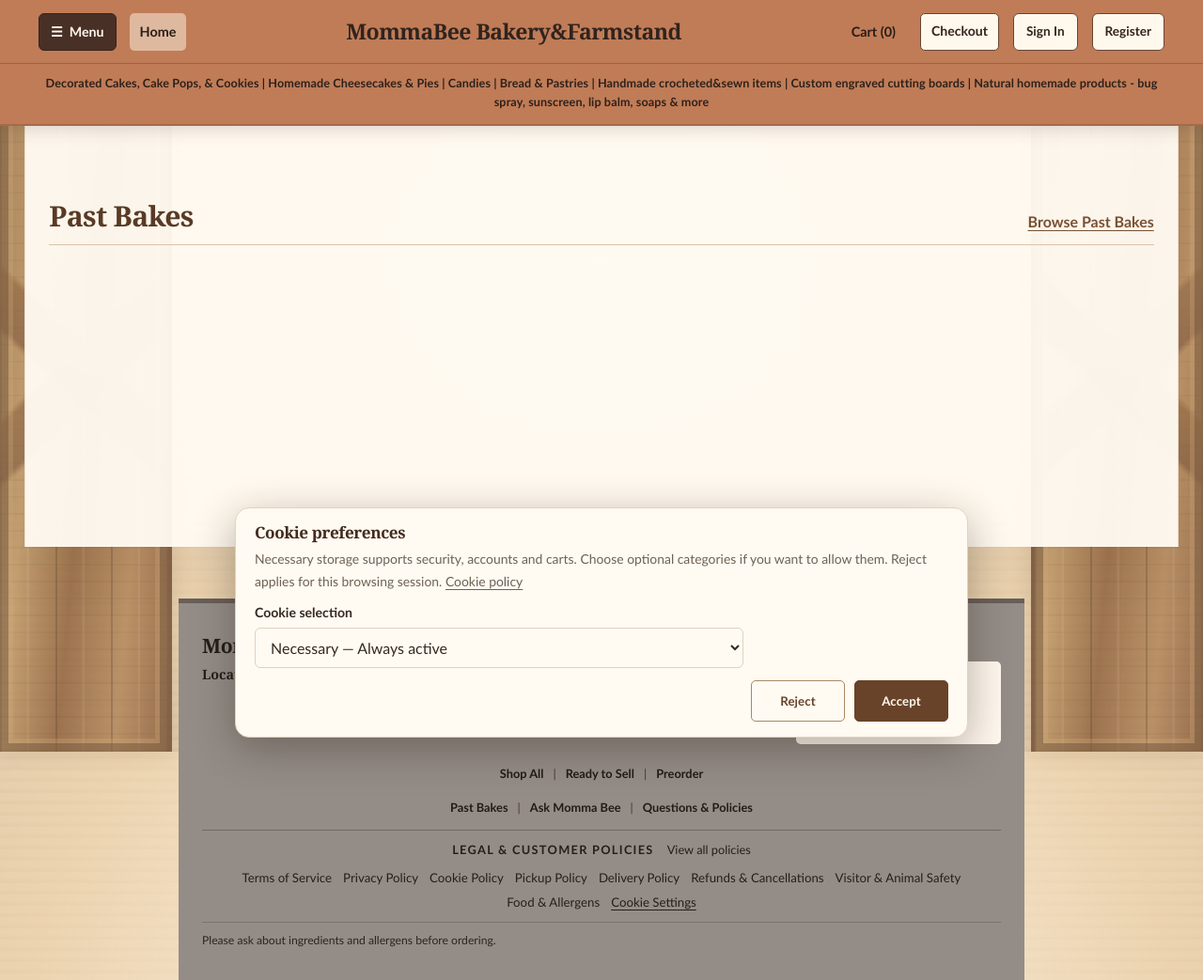
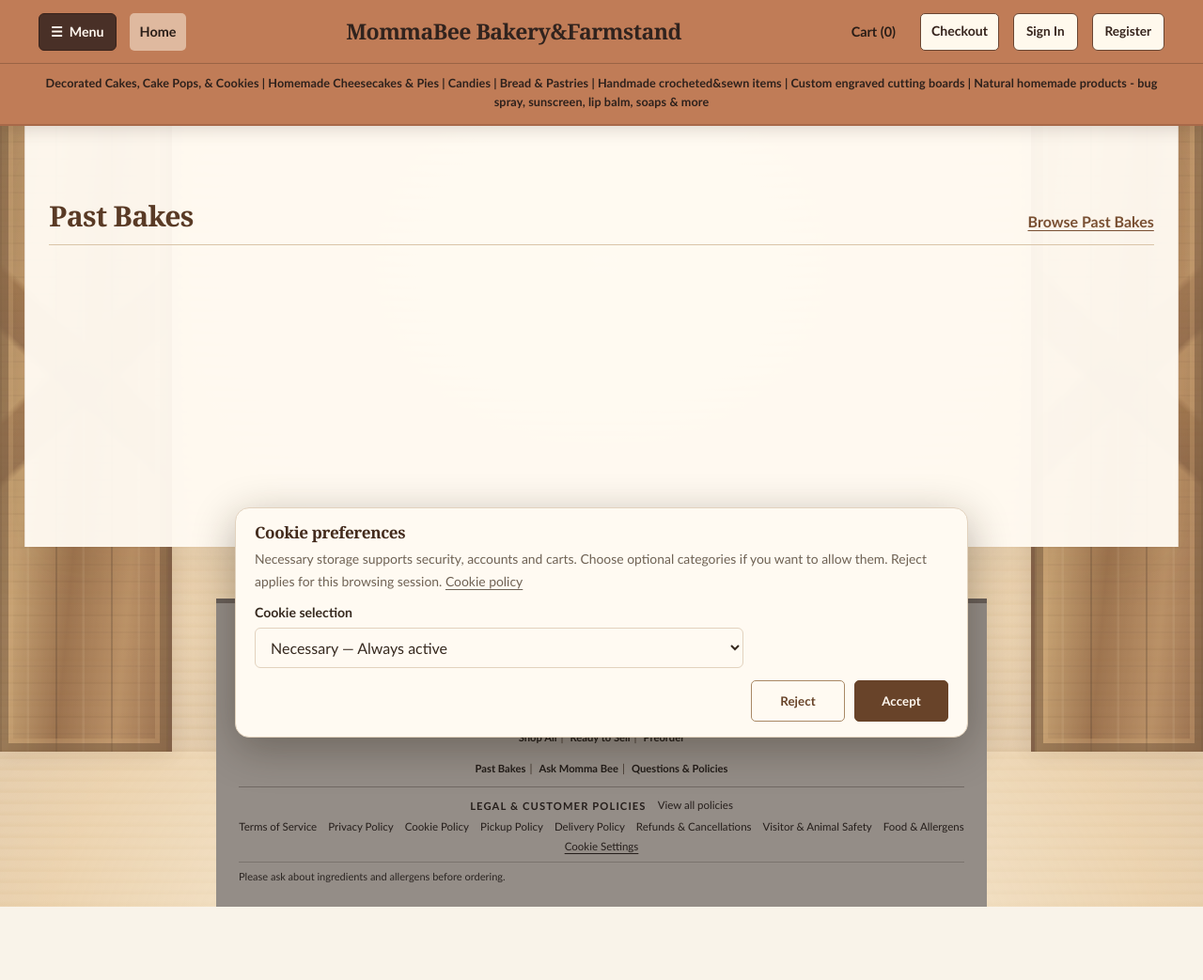
Before and after one commit to MommaBees/MommaBees-Website, a website: page site/index.html in a window 1280 px wide. Shown: the whole page at 94% size. After the commit the page ends 965 px from the top, so only its background shows below. Drawn offline with Linux system fonts and the light colour scheme; no server answers.

Commit message:
Reduce footer text and width without changing site branding

```diff
--- a/site/country-home-v2.css
+++ b/site/country-home-v2.css
@@ -2190,3 +2190,28 @@
 #admin-main .media-cleanup-photo{display:flex;align-items:center;gap:10px;min-width:0;overflow-wrap:anywhere;}
 #admin-main .media-cleanup-photo img{height:66px;width:66px;flex:none;border:1px solid #cdb69d;border-radius:4px;background:#f8f0e8;object-fit:cover;}
 #admin-main .media-cleanup-photo span{font-size:.75rem;}
+
+/* MBB-UI-070 — compact footer typography with centered overall site footer. */
+body .footer{width:calc(100% - clamp(28px,12vw,200px));max-width:820px;padding:clamp(16px,2.4vw,24px) 0;}
+body .footer>.shell{width:100%;max-width:100%;padding-inline:clamp(12px,2vw,24px);}
+body .footer .footer-inner{grid-template-columns:minmax(0,1fr) minmax(155px,192px);gap:12px 18px;}
+body .footer .footer-brand-name{font-size:clamp(1.2rem,1.45vw,1.45rem);line-height:1.23;overflow-wrap:anywhere;}
+body .footer .footer-location{font-size:clamp(.78rem,.95vw,.9rem);line-height:1.38;margin:6px 0 0;}
+body .footer .footer-col-title{font-size:.66rem;letter-spacing:.1em;margin-bottom:7px;}
+body .footer .footer-qr{max-width:192px;padding:8px;gap:7px;font-size:.76rem;line-height:1.35;}
+body .footer .footer-qr svg{width:54px!important;height:54px!important;flex:none;}
+body .footer .footer-navigation{gap:4px;max-width:100%;}
+body .footer .footer-nav-row{gap:2px 7px;}
+body .footer .footer-nav-row>a{font-size:clamp(.7rem,.86vw,.77rem);min-height:23px;gap:4px;}
+body .footer .footer-nav-row>a:not(:last-child)::after{font-size:.75rem;}
+body .footer .footer-legal{max-width:100%;padding:10px 0 8px;margin:8px 0 0;font-size:.72rem;}
+body .footer .footer-legal-heading{font-size:.7rem;gap:6px 12px;margin-bottom:5px;}
+body .footer .footer-legal-heading a{font-size:.72rem;}
+body .footer .footer-legal-links{gap:4px 12px;line-height:1.45;}
+body .footer .footer-legal a,body .footer .footer-legal .footer-cookie-link{font-size:.72rem;}
+body .footer .footer-bottom{font-size:.69rem;line-height:1.45;margin-top:7px;}
+@media(max-width:760px){
+ body .footer{width:calc(100% - 16px);max-width:100%;}
+ body .footer .footer-inner{grid-template-columns:minmax(0,1fr);}
+ body .footer .footer-qr{max-width:210px;}
+}
```
